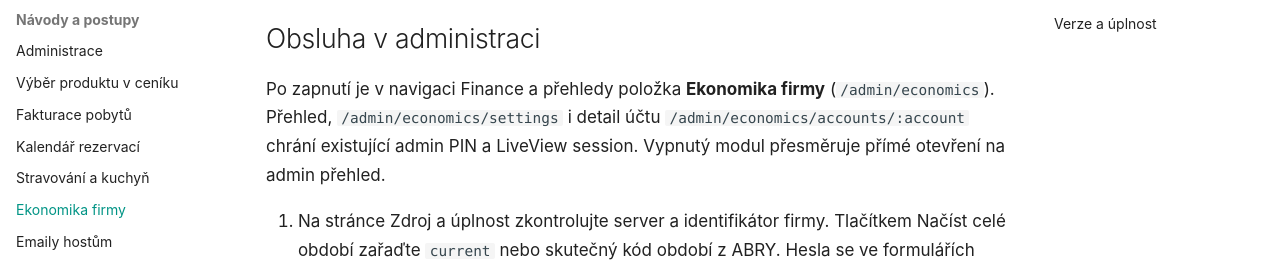
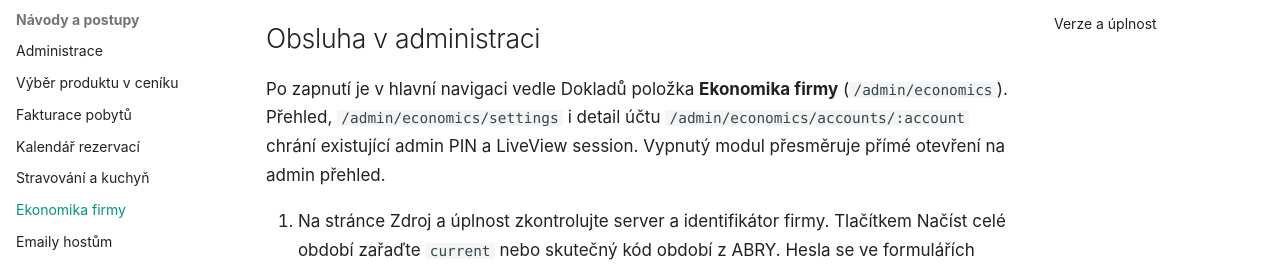
Before and after one commit to michalhorcic/cozy-checkout, an MkDocs documentation site: the page built from docs/features/ECONOMICS.md, in a window 1280 px wide and 900 px high, scrolled down 1704 px. Shown: the part 181-446 px from the top of the window. Built offline with MkDocs 1.6.1 and Material for MkDocs 9.7.7, drawn with Linux system fonts in a browser that asks for light colours.

Commit message:
Promote company economics to primary admin navigation

```diff
--- a/docs/features/ECONOMICS.md
+++ b/docs/features/ECONOMICS.md
@@ -70,7 +70,7 @@ vyžadují další nezávislé účetní srovnání před ostrým zapnutím.
 
 ## Obsluha v administraci
 
-Po zapnutí je v navigaci Finance a přehledy položka **Ekonomika firmy**
+Po zapnutí je v hlavní navigaci vedle Dokladů položka **Ekonomika firmy**
 (`/admin/economics`). Přehled, `/admin/economics/settings` i detail účtu
 `/admin/economics/accounts/:account` chrání existující admin PIN a LiveView
 session. Vypnutý modul přesměruje přímé otevření na admin přehled.
```
Also changed, not shown: 2 other files.
